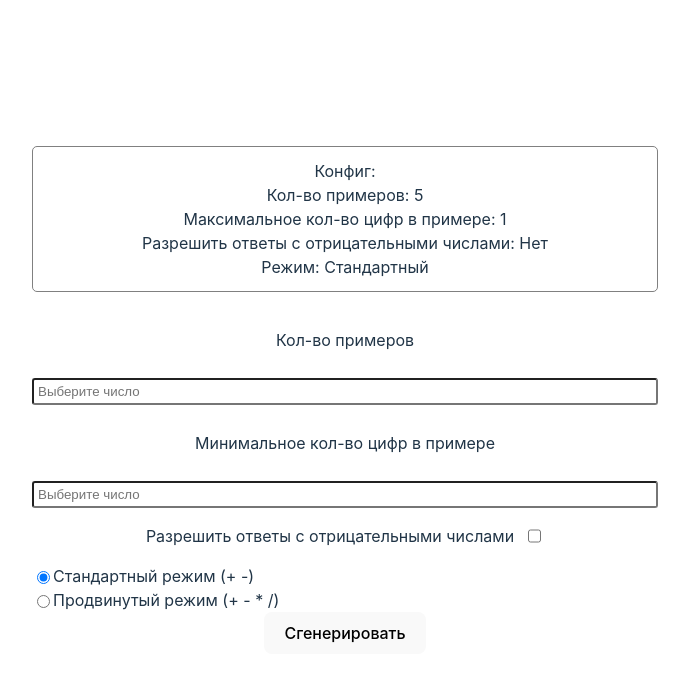
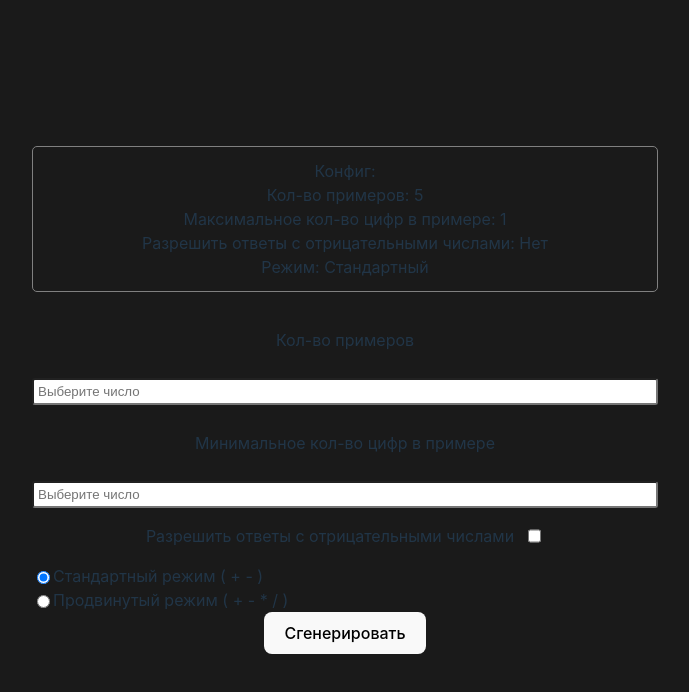
Before and after one commit to themm-s/vue-CalculateGenerator, a Vue app: page / in a window 1280 px wide. Shown: the top 692 px of the page, without its empty margins (295-984 px from the left). Built offline with nearby package versions, Linux system fonts and the light colour scheme.

Commit message:
little changes

```diff
--- a/src/App.vue
+++ b/src/App.vue
@@ -6,7 +6,6 @@
       :negativeAnswer=negativeAnswer
       :mode=mode
     />
-
     <InputsBlock @quantity="quantity = $event" @numbers="maxNumber = $event" />
     <CheckBoxBlock @inp="negativeAnswer = $event" />
     <Ratio @inp="mode = $event" />
@@ -36,6 +35,7 @@ const answer: string[] = [];
 
 function Generate() {
   examples.splice(0, examples.length);
+
   for (let i = 0; i < quantity.value; i++) {
     const numFirst = Math.floor(1 + Math.random() * 100);
     const numSecond = Math.floor(1 + Math.random() * 100);
--- a/src/style.css
+++ b/src/style.css
@@ -28,6 +28,7 @@ body {
   place-items: center;
   min-width: 320px;
   min-height: 100vh;
+  background-color: #1a1a1a;
 }
 
 h1 {
--- a/src/ui/Ratio.vue
+++ b/src/ui/Ratio.vue
@@ -2,11 +2,11 @@
   <div class="block-radio">
     <label for="Default">
     <input type="radio" checked name="radio" value="Default" id="Default" @change="$emit('inp', 'Default')" />
-    Стандартный режим (+ -)
+    Стандартный режим ( + - )
   </label>
   <label for="Adventure">
     <input type="radio" name="radio" value="Adventure" id="Adventure" @change="$emit('inp', 'Adventure')" />
-    Продвинутый режим (+ - * /)
+    Продвинутый режим ( + - * / )
   </label>
   </div>
 </template>
```
